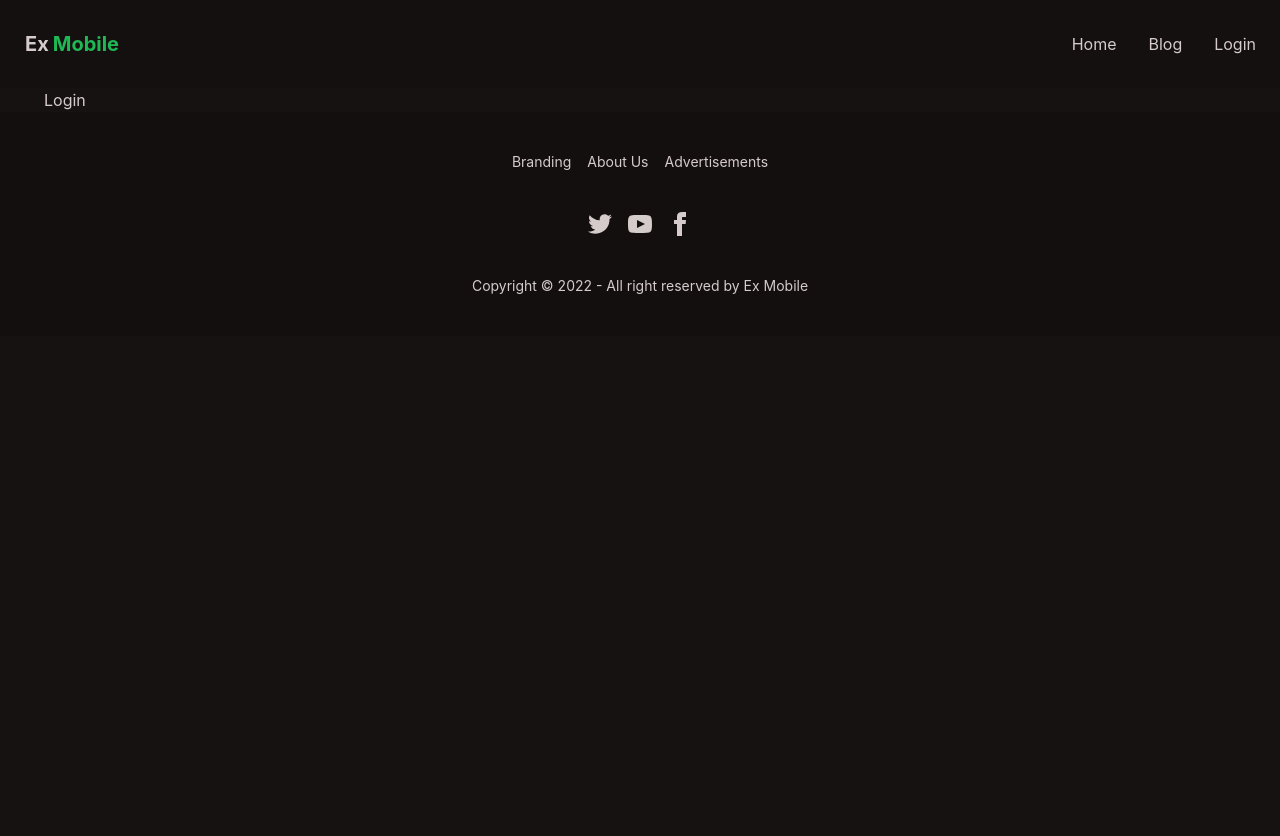
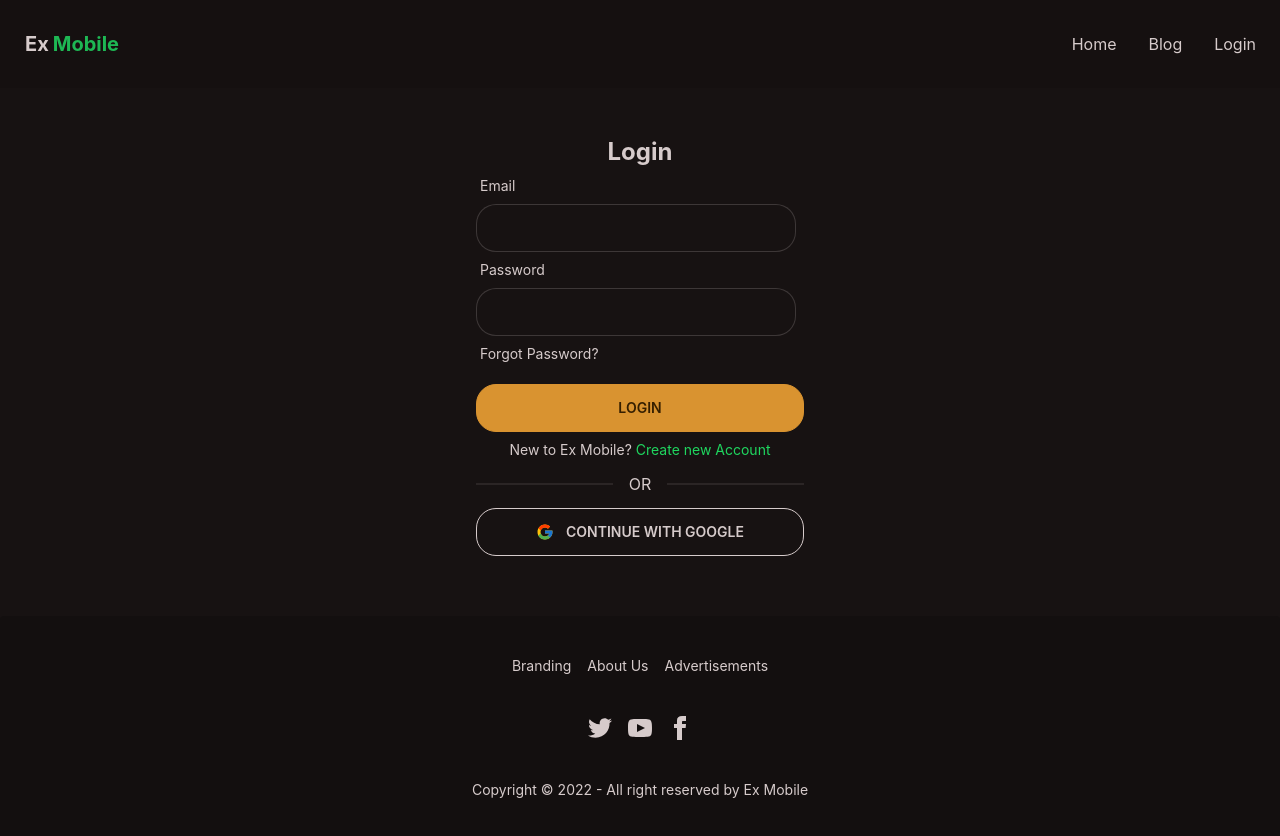
Before and after one commit to m7real/ex-mobile-client, a React (Create React App) app: page /login in a window 1280 px wide. Shown: the top 836 px of the page. Before the commit the page ends 800 px from the top, so only its background shows below. Built offline with nearby package versions, Linux system fonts and the light colour scheme; no server answers.

Commit message:
login implemented

```diff
--- a/src/Pages/Login/Login.js
+++ b/src/Pages/Login/Login.js
@@ -1,9 +1,135 @@
-import React from "react";
+import React, { useContext, useState } from "react";
+import { useForm } from "react-hook-form";
+import { Link, useLocation, useNavigate } from "react-router-dom";
+import { AuthContext } from "../../contexts/AuthProvider/AuthProvider";
+import useToken from "../../hooks/useToken";
+import { FcGoogle } from "react-icons/fc";
+import Spinner from "../../components/Spinner/Spinner";
 
 const Login = () => {
+  const { register, formState: { errors }, handleSubmit, } = useForm(); // prettier-ignore
+  const { logIn, loading, setLoading, signInWithGoogle } = useContext(AuthContext);
+  const [logInLoading, setLogInLoading] = useState(false);
+  const [logInError, setLogInError] = useState("");
+  const [loginUserEmail, setLoginUserEmail] = useState("");
+  const [token] = useToken(loginUserEmail);
+  const location = useLocation();
+  const navigate = useNavigate();
+
+  const from = location.state?.from?.pathname || "/";
+
+  if (token) {
+    navigate(from, { replace: true });
+  }
+
+  const handleLogin = (data) => {
+    setLogInLoading(true);
+    console.log(data);
+    setLogInError("");
+    logIn(data.email, data.password)
+      .then((result) => {
+        const user = result.user;
+        console.log(user);
+        setLoginUserEmail(data.email);
+      })
+      .catch((error) => {
+        console.error(error);
+        setLogInError(error.message);
+        setLogInLoading(false);
+      })
+      .finally(() => {
+        setLoading(false);
+      });
+  };
+
+  // save google sign in user in the database
+  const saveUser = (name, email, role = "buyer") => {
+    const user = { name, email, role };
+    fetch("http://localhost:5000/users", {
+      method: "POST",
+      headers: {
+        "content-type": "application/json",
+      },
+      body: JSON.stringify(user),
+    })
+      .then((res) => res.json())
+      .then((data) => {
+        if (data.acknowledged) {
+          setLoginUserEmail(email);
+        }
+      })
+      .catch((err) => {
+        console.error(err);
+        setLogInLoading(false);
+      });
+  };
+
+  const handleGoogleLogin = () => {
+    setLogInLoading(true);
+    console.log();
+    signInWithGoogle()
+      .then((result) => {
+        const user = result.user;
+        console.log(user);
+        saveUser(user.displayName, user.email);
+      })
+      .catch((error) => {
+        console.error(error);
+        setLogInError(error.message);
+        setLogInLoading(false);
+      })
+      .finally(() => {
+        setLoading(false);
+      });
+  };
+
+  if (loading || logInLoading) {
+    return <Spinner></Spinner>;
+  }
+
   return (
-    <div>
-      <h2>Login</h2>
+    <div className="mt-5 mb-8 flex justify-center items-center">
+      <div className="w-96 p-7">
+        <h2 className="text-2xl text-center font-bold">Login</h2>
+        <form onSubmit={handleSubmit(handleLogin)}>
+          <div className="form-control w-full max-w-xs">
+            <label className="label">
+              <span className="label-text">Email</span>
+            </label>
+            <input type="email" {...register("email", { required: "Email address is required" })} className="input input-bordered w-full max-w-xs" />
+            {errors.email && <p className="text-red-600 text-sm mt-2">{errors.email?.message}</p>}
+          </div>
+          <div className="form-control w-full max-w-xs">
+            <label className="label">
+              <span className="label-text">Password</span>
+            </label>
+            <input
+              type="password"
+              {...register("password", {
+                required: "Password is required",
+                minLength: { value: 6, message: "Password must be 6 characters or longer" },
+              })}
+              className="input input-bordered w-full max-w-xs"
+            />
+            {errors.password && <p className="text-red-600 text-sm mt-2">{errors.password?.message}</p>}
+            <label className="label">
+              <span className="label-text">Forgot Password?</span>
+            </label>
+          </div>
+          <input className="btn btn-accent w-full mt-3 mb-2" value="Login" type="submit" />
+          <div>{logInError && <p className="text-red-500  my-1 text-center">{logInError}</p>}</div>
+        </form>
+        <p className="text-center text-sm">
+          New to Ex Mobile?{" "}
+          <Link className="text-secondary" to="/signup">
+            Create new Account
+          </Link>
+        </p>
+        <div className="divider">OR</div>
+        <button onClick={handleGoogleLogin} className="btn btn-outline w-full">
+          <FcGoogle className="mr-3 text-lg"></FcGoogle> CONTINUE WITH GOOGLE
+        </button>
+      </div>
     </div>
   );
 };
--- a/src/Pages/SignUp/SignUp.js
+++ b/src/Pages/SignUp/SignUp.js
@@ -16,6 +16,7 @@ const SignUp = () => {
   const [token] = useToken(createdUserEmail);
   const navigate = useNavigate();
 
+  // will navigate after getting jwt token
   if (token) {
     navigate("/");
   }
@@ -50,6 +51,7 @@ const SignUp = () => {
       });
   };
 
+  // save user in the database
   const saveUser = (name, email, role = "buyer") => {
     const user = { name, email, role };
     fetch("http://localhost:5000/users", {
@@ -103,14 +105,14 @@ const SignUp = () => {
               <span className="label-text">Name</span>
             </label>
             <input type="text" {...register("name", { required: "Name is required" })} className="input input-bordered w-full max-w-xs" />
-            {errors.name && <p className="text-red-500 mt-2">{errors.name?.message}</p>}
+            {errors.name && <p className="text-red-500 text-sm mt-2">{errors.name?.message}</p>}
           </div>
           <div className="form-control w-full max-w-xs">
             <label className="label">
               <span className="label-text">Email</span>
             </label>
             <input type="email" {...register("email", { required: "Email is required" })} className="input input-bordered w-full max-w-xs" />
-            {errors.email && <p className="text-red-500 mt-2">{errors.email?.message}</p>}
+            {errors.email && <p className="text-red-500 text-sm mt-2">{errors.email?.message}</p>}
           </div>
           <div className="form-control w-full max-w-xs">
             <label className="label">
@@ -124,7 +126,7 @@ const SignUp = () => {
               })}
               className="input input-bordered w-full max-w-xs"
             />
-            {errors.password && <p className="text-red-500 mt-2">{errors.password?.message}</p>}
+            {errors.password && <p className="text-red-500 text-sm mt-2">{errors.password?.message}</p>}
           </div>
           <div className="form-control w-full max-w-xs">
             <label className="label">
@@ -134,7 +136,7 @@ const SignUp = () => {
               <option value="buyer">Buyer</option>
               <option value="seller">Seller</option>
             </select>
-            {errors.role && <p className="text-red-500 mt-2">{errors.role.message}</p>}
+            {errors.role && <p className="text-red-500 text-sm mt-2">{errors.role.message}</p>}
           </div>
           <input className="btn btn-accent w-full mt-4 mb-2" value="Sign Up" type="submit" />
           {signUpError && <p className="text-red-500  my-1 text-center">{signUpError}</p>}
```
